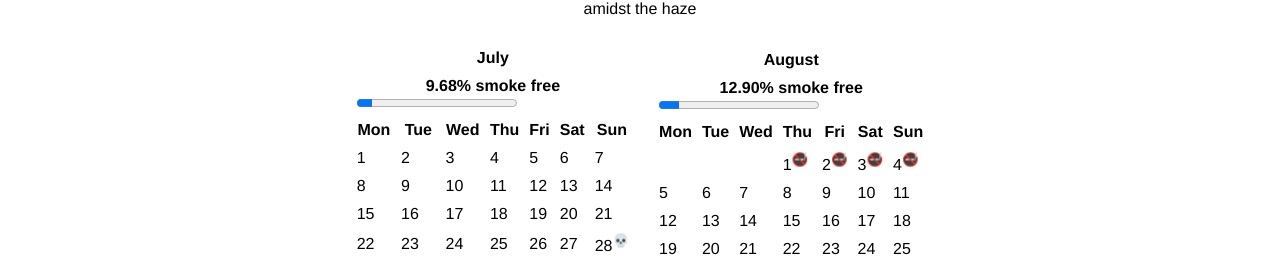
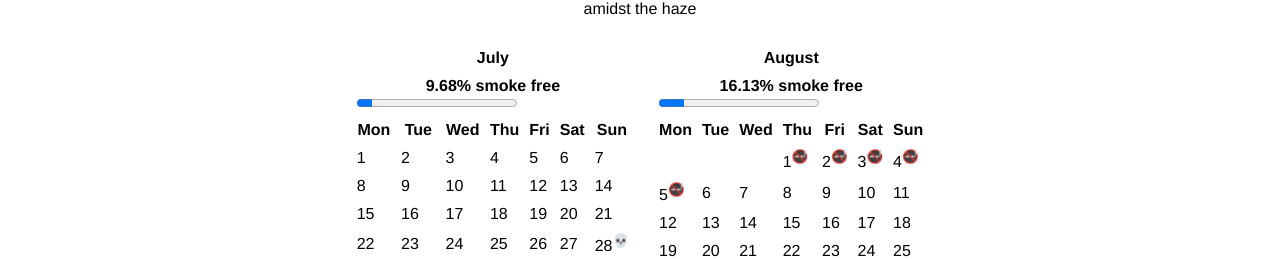
Before and after one commit to guites/guites.dev, a plain HTML site: page lungodar/index.html in a window 1280 px wide. Shown: the part 377-636 px from the top of the page. Drawn offline with Linux system fonts and the light colour scheme.

Commit message:
Add entry to lungodar

```diff
--- a/lungodar/index.html
+++ b/lungodar/index.html
@@ -179,9 +179,9 @@ my jaw kinda hurts from all the gum.'>31<sup>🚭</sup></span>
 
         <tr>
             <th colspan="7">
-                <label>12.90% smoke free
-                    <progress max="31" value="4">
-                        12.90%
+                <label>16.13% smoke free
+                    <progress max="31" value="5">
+                        16.13%
                     </progress>
                 </label>
             </th>
@@ -225,8 +225,11 @@ I was constantly cycling through being confident to having a sudden &quot;wow I
             <span data-tooltip='feels good to just waste a sunday away
 '>4<sup>🚭</sup></span>
         </td></tr><tr>
-        <td class='mon'>
-            <span>5</span>
+        <td class='mon' >
+            <span data-tooltip='had a bit of a moment during my lunch break, but ended up going for a stray walk. felt better afterwards.
+drank a lot of tea. actually cut a row from the nicotine gum to take with me in case the urge got too strong.
+didn&#x27;t needed it. felt good :)
+'>5<sup>🚭</sup></span>
         </td>
         <td class='tue'>
             <span>6</span>
```
Also changed, not shown: lungodar/05-08-2024.txt (added).
